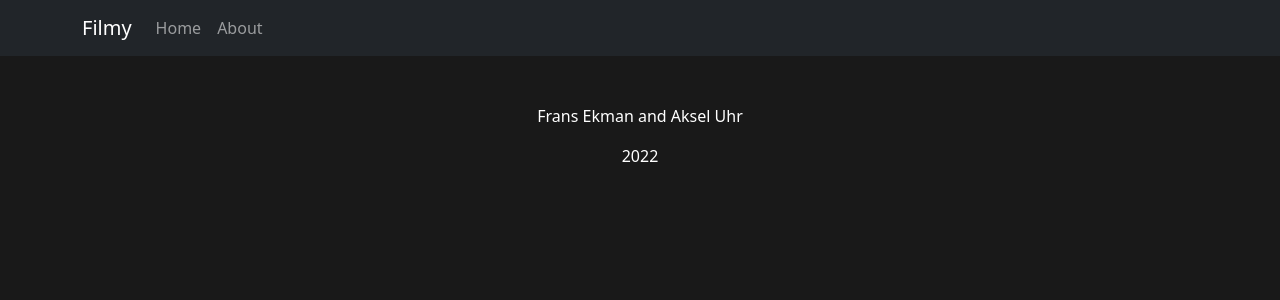
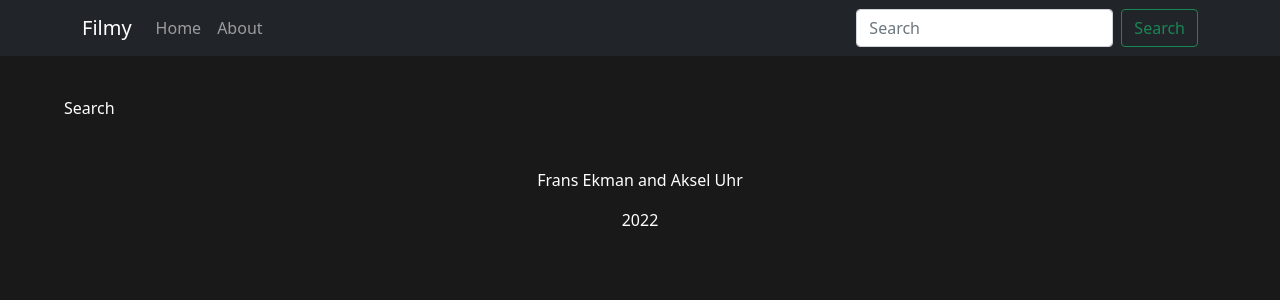
Before and after one commit to Akseluhr/Filmy, a React (Create React App) app in the folder client/: page /search in a window 1280 px wide. Shown: the top 300 px of the page. Built offline with nearby package versions, Linux system fonts and the light colour scheme.

Commit message:
Småfixar klassnamn

```diff
--- a/client/src/App.jsx
+++ b/client/src/App.jsx
@@ -4,6 +4,7 @@ import Home from './views/Home'
 import NavBar from './components/Global/NavBar'
 import Footer from './components/Global/Footer'
 import About from './views/About'
+import Search from './views/Search'
 
 export default function App() {
   return (
@@ -12,7 +13,8 @@ export default function App() {
       <div className='content'>
         <Routes>
           <Route exact path='/' element={<Home />} />
-          <Route path='about' element={<About />} />
+          <Route path='/about' element={<About />} />
+          <Route path='/search' element={<Search />} />
         </Routes>
       </div>
       <Footer />
--- a/client/src/components/About/AboutText.jsx
+++ b/client/src/components/About/AboutText.jsx
@@ -2,7 +2,7 @@ import React from 'react'
 
 const AboutText = () => {
   return (
-    <>
+    <div className='aboutText'>
       <h3>About</h3>
       <p>
         Lorem, ipsum dolor sit amet consectetur adipisicing elit. Recusandae non
@@ -30,7 +30,7 @@ const AboutText = () => {
         quos veritatis? Quos magnam sequi veniam autem unde explicabo earum est
         reiciendis necessitatibus!
       </p>
-    </>
+    </div>
   )
 }
 
--- a/client/src/components/Global/NavBar.jsx
+++ b/client/src/components/Global/NavBar.jsx
@@ -3,10 +3,12 @@ import Container from 'react-bootstrap/Container'
 import Nav from 'react-bootstrap/Nav'
 import Navbar from 'react-bootstrap/Navbar'
 import { LinkContainer } from 'react-router-bootstrap'
+import Form from 'react-bootstrap/Form'
+import Button from 'react-bootstrap/Button'
 
 const NavBar = () => {
   return (
-    <>
+    <div className='navBar'>
       <Navbar bg='dark' variant='dark'>
         <Container>
           <LinkContainer to='/'>
@@ -20,9 +22,18 @@ const NavBar = () => {
               <Nav.Link>About</Nav.Link>
             </LinkContainer>
           </Nav>
+          <Form className='d-flex'>
+            <Form.Control
+              type='search'
+              placeholder='Search'
+              className='me-2'
+              aria-label='Search'
+            />
+            <Button variant='outline-success'>Search</Button>
+          </Form>
         </Container>
       </Navbar>
-    </>
+    </div>
   )
 }
 
--- a/client/src/components/Home/PopularMovies.jsx
+++ b/client/src/components/Home/PopularMovies.jsx
@@ -4,7 +4,7 @@ import PopularMoviesGrid from './PopularMoviesGrid'
 const PopularMovies = () => {
   return (
     <>
-      <div>
+      <div className='popularMovies'>
         <h4>Popular movies</h4>
         <PopularMoviesGrid />
       </div>
--- a/client/src/components/Home/PopularMoviesGrid.jsx
+++ b/client/src/components/Home/PopularMoviesGrid.jsx
@@ -5,7 +5,7 @@ import Col from 'react-bootstrap/Col'
 
 const MovieCardGrid = () => {
   return (
-    <>
+    <div className='popularMoviesGrid'>
       <Row xs={2} sm={3} md={4} lg={5} xl={6} className='g-4'>
         {Array.from({ length: 6 }).map((_, idx) => (
           <Col key={idx}>
@@ -13,7 +13,7 @@ const MovieCardGrid = () => {
           </Col>
         ))}
       </Row>
-    </>
+    </div>
   )
 }
 
--- a/client/src/components/Home/SearchBar.jsx
+++ b/client/src/components/Home/SearchBar.jsx
@@ -4,7 +4,7 @@ import Button from 'react-bootstrap/Button'
 
 const SearchBar = () => {
   return (
-    <div id='searchBar'>
+    <div className='searchBar'>
       <Form className='d-flex'>
         <Form.Control
           type='search'
--- a/client/src/components/Home/WelcomeMessage.jsx
+++ b/client/src/components/Home/WelcomeMessage.jsx
@@ -2,7 +2,7 @@ import React from 'react'
 
 const WelcomeMessage = () => {
   return (
-    <div id='welcomeMessage'>
+    <div className='welcomeMessage'>
       <h3>Discover your favorite movie!</h3>
       <p>
         Lorem ipsum dolor sit amet consectetur, adipisicing elit. Voluptas illum
--- a/client/src/components/Home/styles/_SearchBar.scss
+++ b/client/src/components/Home/styles/_SearchBar.scss
@@ -1,4 +1,4 @@
-#searchBar {
+.searchBar {
   max-width: 40rem;
   margin: auto;
   margin-bottom: 2rem;
--- a/client/src/components/Home/styles/_WelcomeMessage.scss
+++ b/client/src/components/Home/styles/_WelcomeMessage.scss
@@ -1,4 +1,4 @@
-#welcomeMessage {
+.welcomeMessage {
   margin: auto;
   min-width: 16rem;
   max-width: 32rem;
--- /dev/null
+++ b/client/src/views/Search.jsx
@@ -0,0 +1,11 @@
+import React from 'react'
+
+const Search = () => {
+  return (
+    <>
+      <div>Search</div>
+    </>
+  )
+}
+
+export default Search
```
